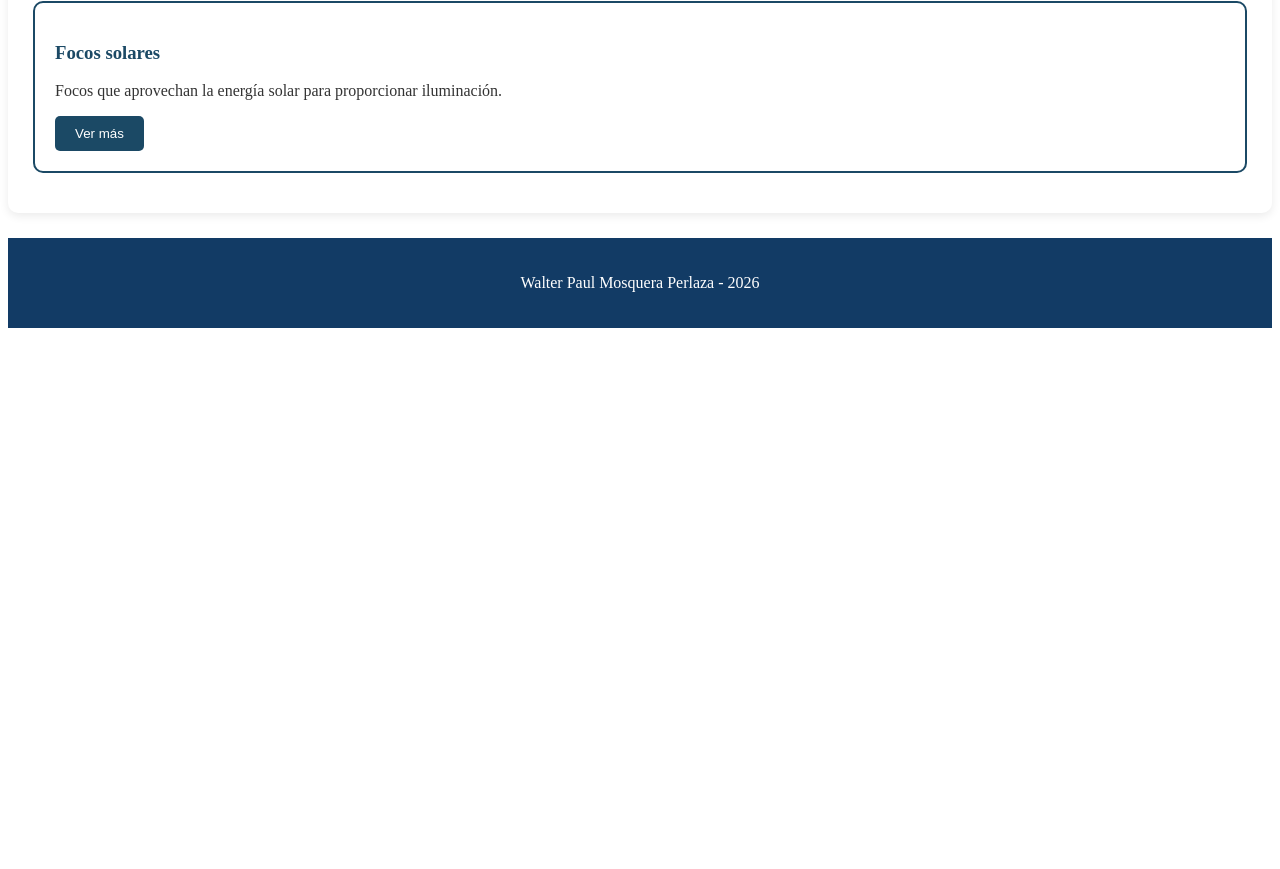
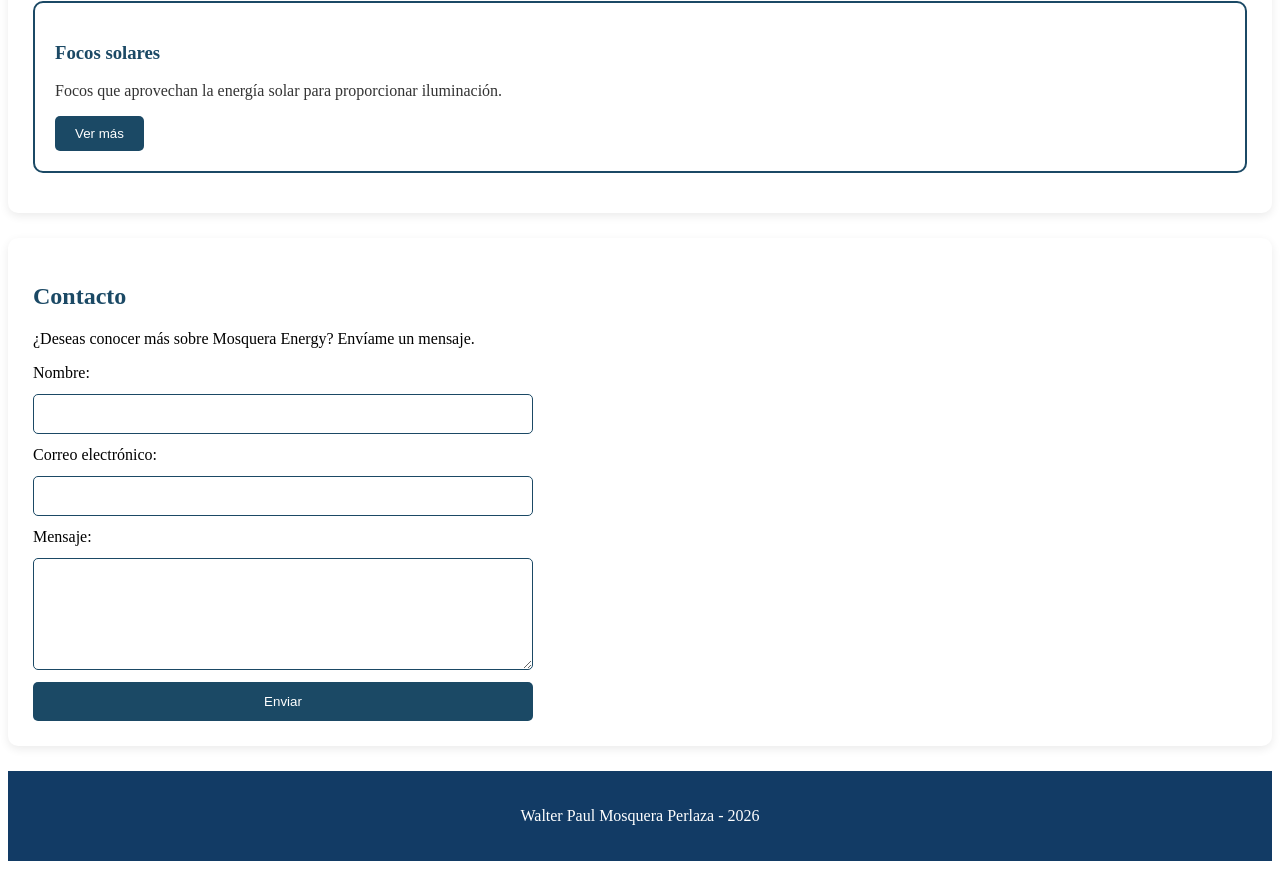
Before and after one commit to wmosquera-hash/ActividadIntegradora1, a plain HTML site: page index.html in a window 1280 px wide. Shown: the part 1379-2248 px from the top of the page. Before the commit the page ends 1715 px from the top, so only its background shows below. Drawn offline with Linux system fonts and the light colour scheme.

Commit message:
Funcionamiento del formulario de contacto

```diff
--- a/index.html
+++ b/index.html
@@ -117,6 +117,23 @@
     </div>
 
             </section>
+        <section id="contacto">
+    <h2>Contacto</h2>
+    <p>¿Deseas conocer más sobre Mosquera Energy? Envíame un mensaje.</p>
+
+    <form onsubmit="alert('¡Gracias por contactar con Mosquera Energy! Tu mensaje ha sido registrado.'); return false;">
+        <label for="nombre">Nombre:</label>
+        <input type="text" id="nombre" name="nombre" required>
+
+        <label for="correo">Correo electrónico:</label>
+        <input type="email" id="correo" name="correo" required>
+
+        <label for="mensaje">Mensaje:</label>
+        <textarea id="mensaje" name="mensaje" rows="5" required></textarea>
+
+        <button type="submit">Enviar</button>
+    </form>
+</section>
     </main>
 
     <footer>
--- a/styles.css
+++ b/styles.css
@@ -90,3 +90,35 @@ nav a {
 nav a:hover {
     color: #ffd166;
 }
+
+/* FORMULARIO DE CONTACTO */
+
+#contacto form {
+    display: flex;
+    flex-direction: column;
+    gap: 12px;
+    max-width: 500px;
+}
+
+#contacto input,
+#contacto textarea {
+    padding: 10px;
+    border: 1px solid #1b4965;
+    border-radius: 5px;
+    font-size: 16px;
+    width: 100%;
+    box-sizing: border-box;
+}
+
+#contacto button {
+    background-color: #1b4965;
+    color: white;
+    padding: 12px;
+    border: none;
+    border-radius: 5px;
+    cursor: pointer;
+}
+
+#contacto button:hover {
+    background-color: #123b65;
+}
```
